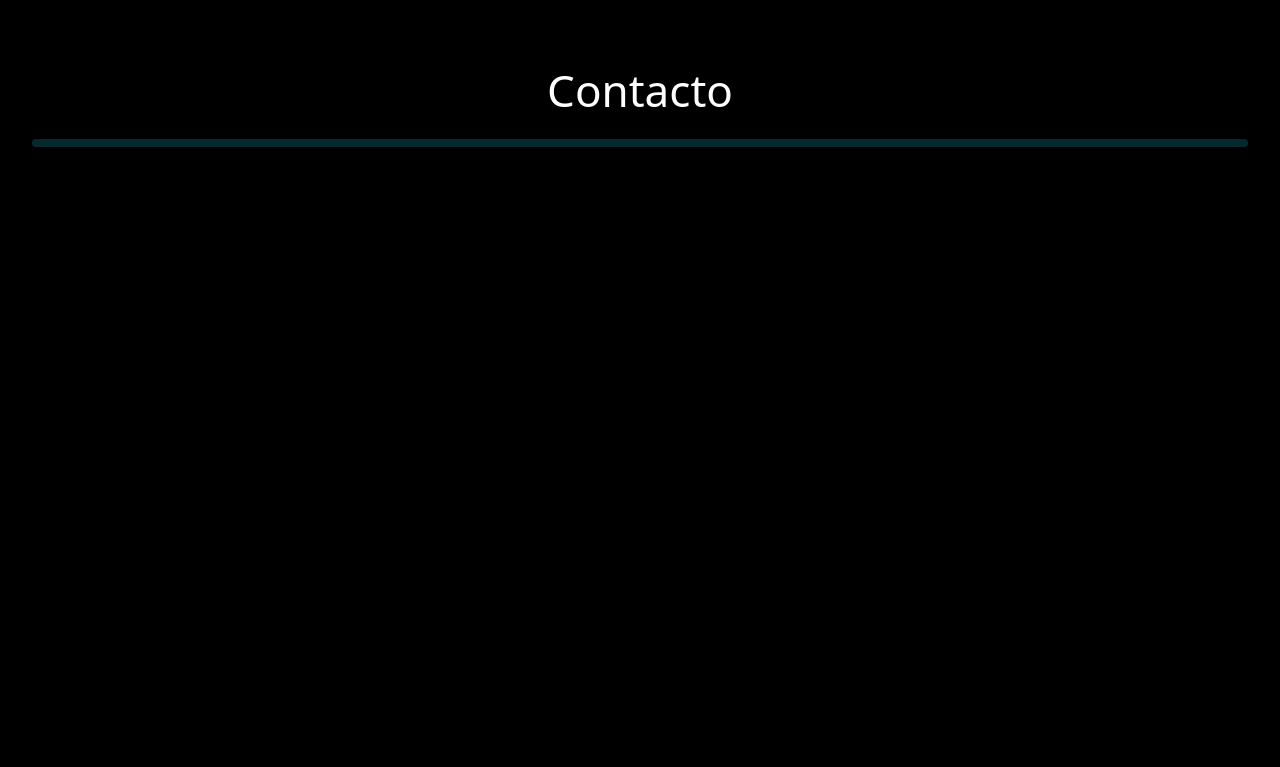
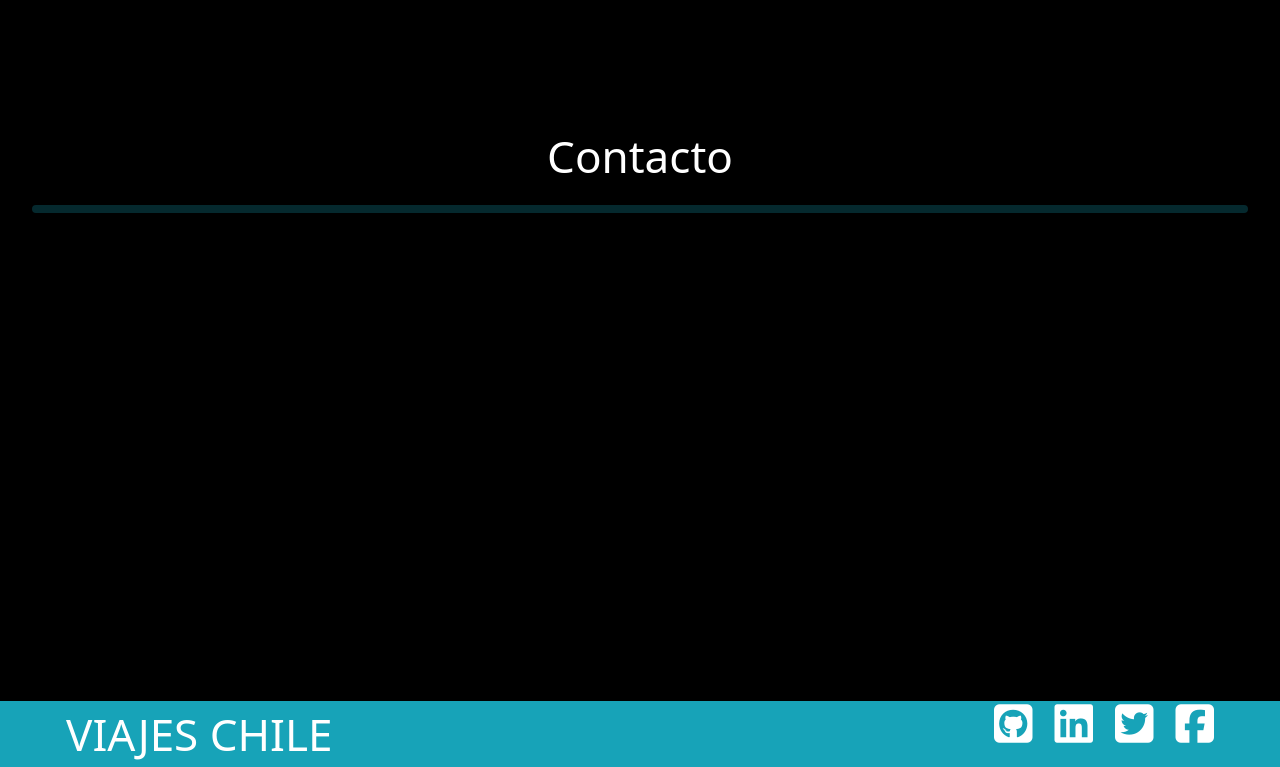
Before and after one commit to TSYF/desafioLATAM, a plain HTML site: page prueba1/index.html in a window 1280 px wide. Shown: the part 3877-4644 px from the top of the page. Before the commit the page ends 4446 px from the top, so only its background shows below. Drawn offline with nearby package versions, Linux system fonts and the light colour scheme; a script that the page names is missing.

Commit message:
Footer. Draft no terminado, forma general terminada

```diff
--- a/prueba1/assets/css/style.css
+++ b/prueba1/assets/css/style.css
@@ -18,18 +18,23 @@ body {
     background-color: var(--viajes);
 }
 
-.w-90 {
-    width: 90%;
-}
-
 hr {
     border: solid .2rem var(--viajes);
     color: var(--viajes);
     width: 95%;
 }
 
+.w-90 {
+    width: 90%;
+}
+
+a {
+    color: inherit;
+    text-decoration: none;
+}
+
 i {
-    width: min-content;
+    width: fit-content;
     margin: 0 auto;
 }
 
@@ -70,3 +75,7 @@ i {
 .card-img-top {
     height: 60%;
 }
+
+.footer__text {
+    width: fit-content;
+}
--- a/prueba1/index.html
+++ b/prueba1/index.html
@@ -130,7 +130,7 @@
             </div>
         </section>
         <!-- Contacto -->
-        <section>
+        <section class="py-5">
             <h2 id="contacto" class="text-center">Contacto</h2>
             <hr class="mx-auto rounded-pill">
             <div class="w-90 mx-auto">
@@ -139,8 +139,14 @@
         </section>
     </main>
     <!-- Footer -->
-    <footer>
-
+    <footer class="footer bg-viajes px-5 d-flex align-content-center justify-content-between">
+            <a class="footer__text fs-2" href=".footer">VIAJES CHILE</a>
+            <div class="footer__icons d-flex gap-3 fs-2">
+                <i class="fab fa-github-square"></i>
+                <i class="fab fa-linkedin"></i>
+                <i class="fab fa-twitter-square"></i>
+                <i class="fab fa-facebook-square"></i>
+        </div>
     </footer>
     <!-- Bootstrap 5.1.3 -->
     <script src="https://cdn.jsdelivr.net/npm/bootstrap@5.1.3/dist/js/bootstrap.bundle.min.js" integrity="sha384-ka7Sk0Gln4gmtz2MlQnikT1wXgYsOg+OMhuP+IlRH9sENBO0LRn5q+8nbTov4+1p" crossorigin="anonymous"></script>
```
